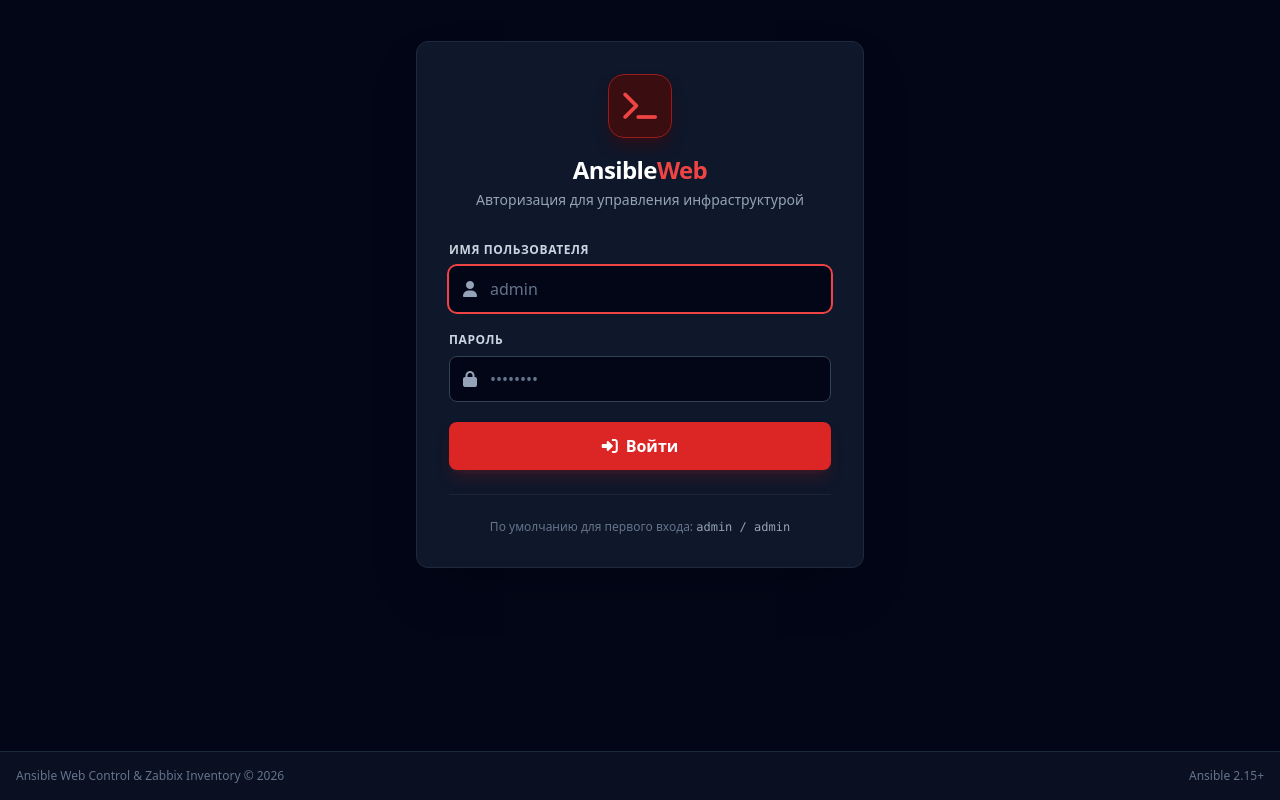
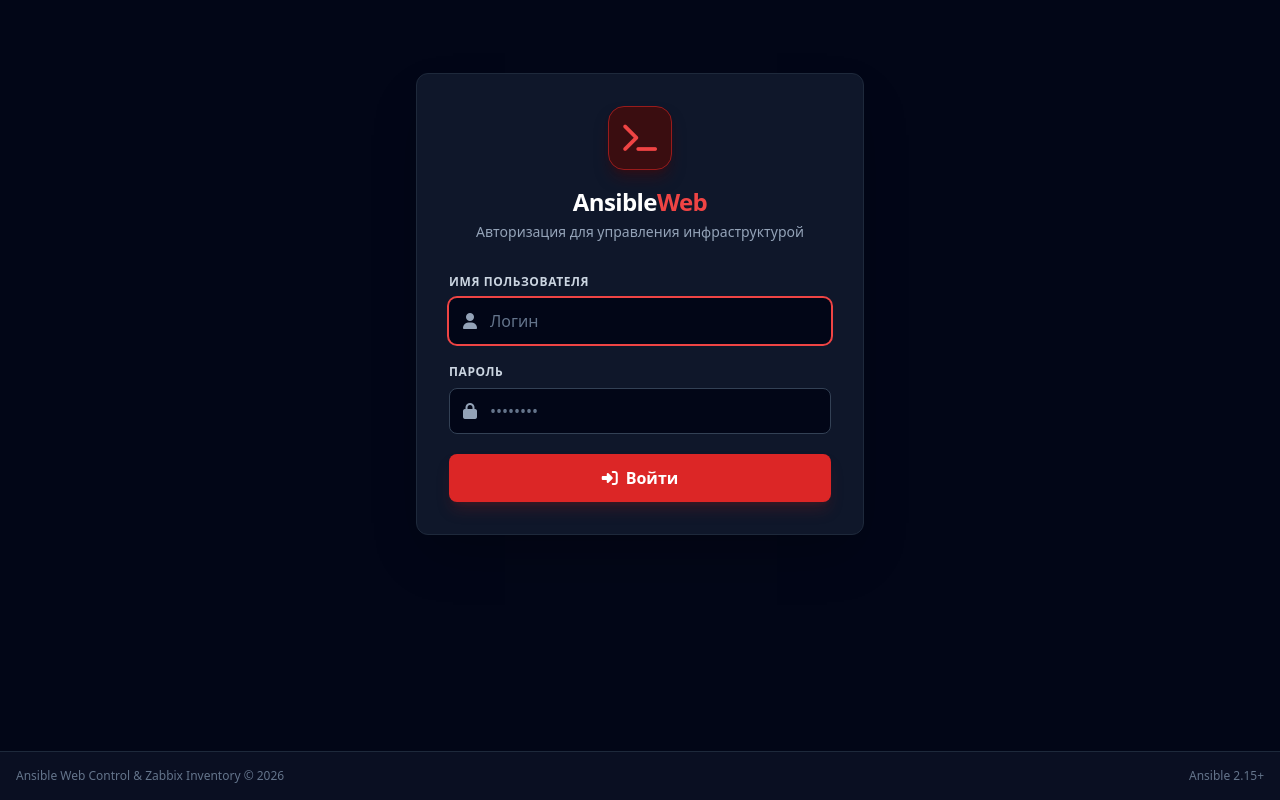
Before and after one commit to Ttolyanich/ansible-web, a Flask app: page /login in a window 1280 px wide. Run offline with Flask 3, Linux system fonts and the light colour scheme; some libraries are stand-ins or nearby versions.

Commit message:
style(login): remove default credentials hint from login page

```diff
--- a/templates/login.html
+++ b/templates/login.html
@@ -21,7 +21,7 @@
                     <span class="absolute inset-y-0 left-0 pl-3.5 flex items-center text-slate-400">
                         <i class="fa-solid fa-user"></i>
                     </span>
-                    <input type="text" id="username" name="username" required autofocus placeholder="admin"
+                    <input type="text" id="username" name="username" required autofocus placeholder="Логин"
                            class="w-full pl-10 pr-4 py-2.5 bg-slate-950 border border-slate-700 rounded-lg text-white placeholder-slate-500 focus:outline-none focus:ring-2 focus:ring-red-500 focus:border-transparent transition">
                 </div>
             </div>
@@ -42,10 +42,6 @@
                 <span>Войти</span>
             </button>
         </form>
-
-        <div class="mt-6 pt-6 border-t border-slate-800/80 text-center text-xs text-slate-500">
-            По умолчанию для первого входа: <span class="font-mono text-slate-400">admin / admin</span>
-        </div>
     </div>
 </div>
 {% endblock %}
```
